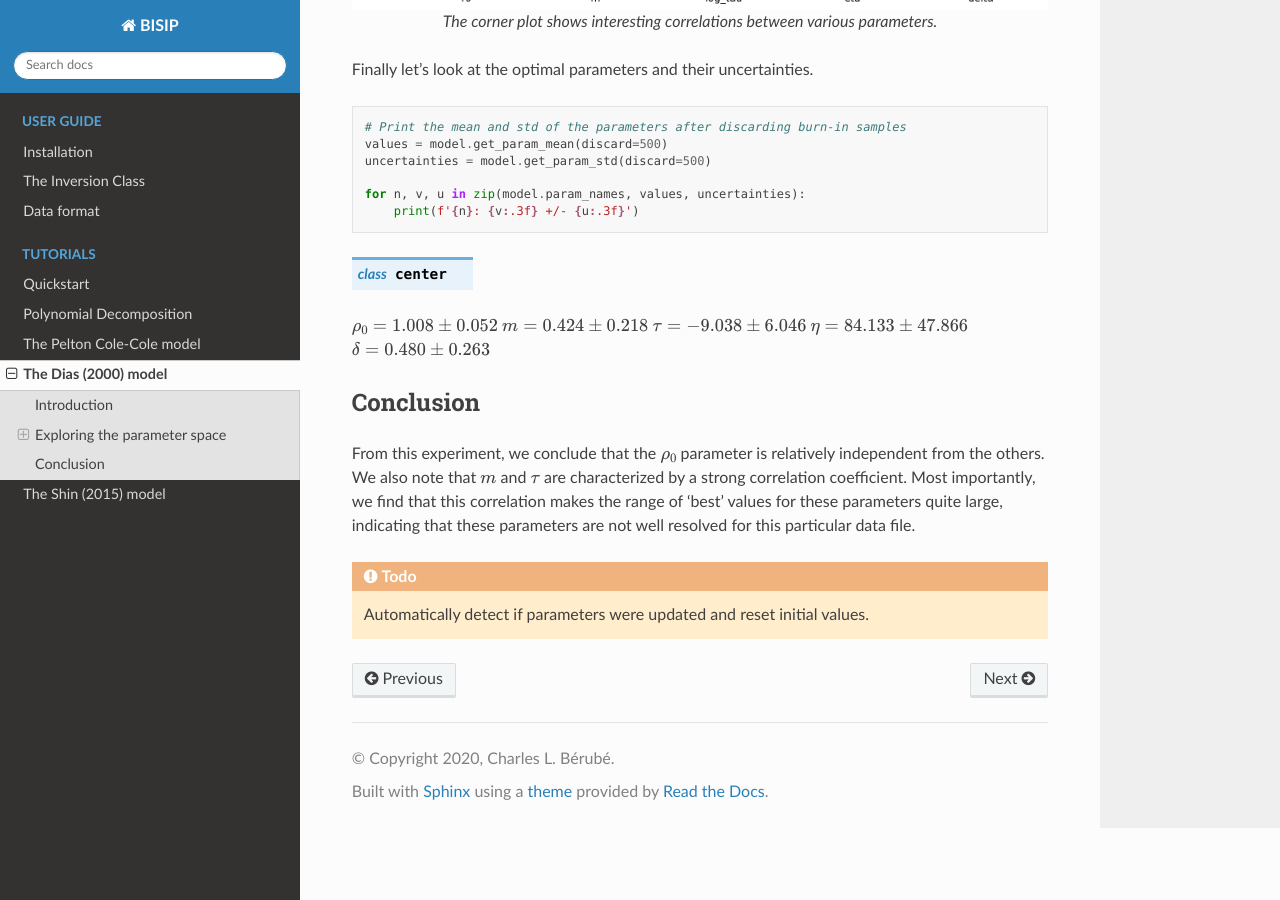
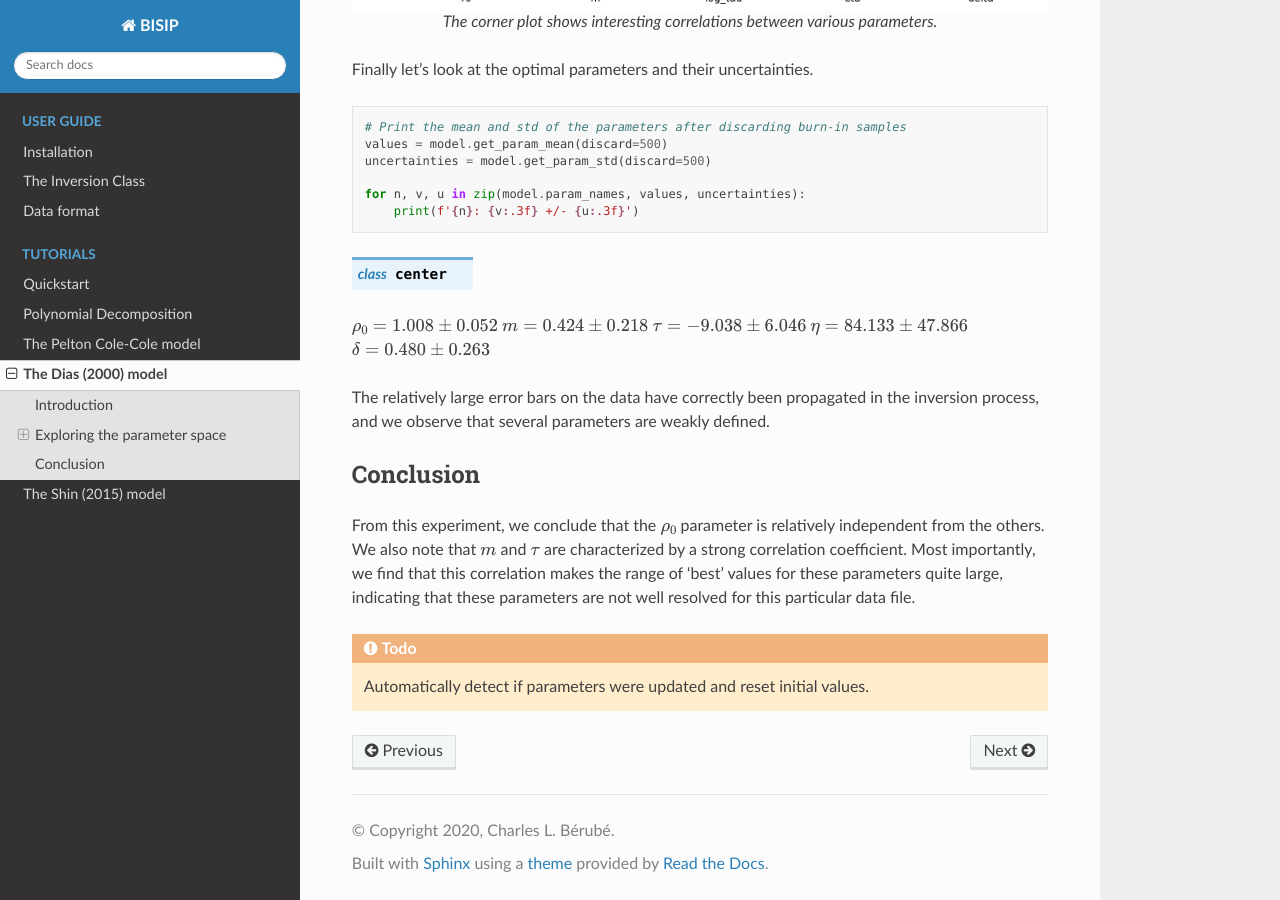
Before and after one commit to clberube/bisip2, a Sphinx documentation site: the page built from docs/tutorials/dias.rst, in a window 1280 px wide and 900 px high, scrolled down 4959 px. Built offline with Sphinx 7.4.7 and the Read the Docs theme 2.0.0, drawn with Linux system fonts in a browser that asks for light colours.

Commit message:
Update docs

```diff
--- a/docs/tutorials/dias.rst
+++ b/docs/tutorials/dias.rst
@@ -167,6 +167,9 @@ Finally let's look at the optimal parameters and their uncertainties.
 :math:`\eta = 84.133 \pm 47.866`
 :math:`\delta = 0.480 \pm 0.263`
 
+The relatively large error bars on the data have correctly been propagated
+in the inversion process, and we observe that several parameters are weakly defined.
+
 Conclusion
 ----------
 From this experiment, we conclude that the :math:`\rho_0` parameter is relatively
```
